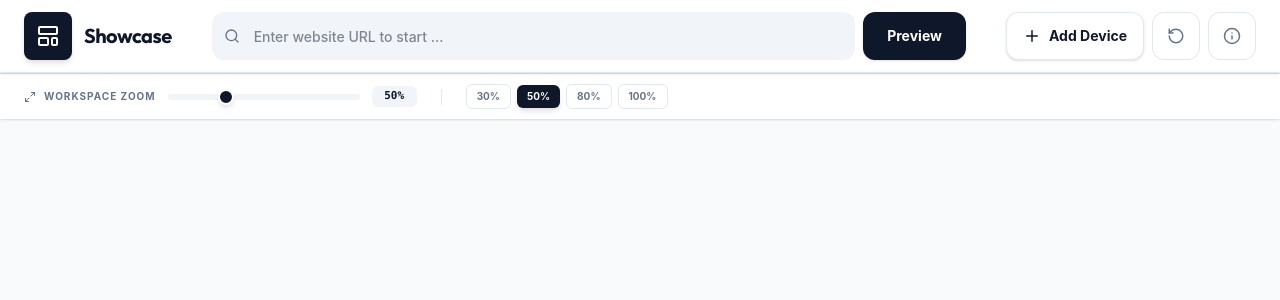
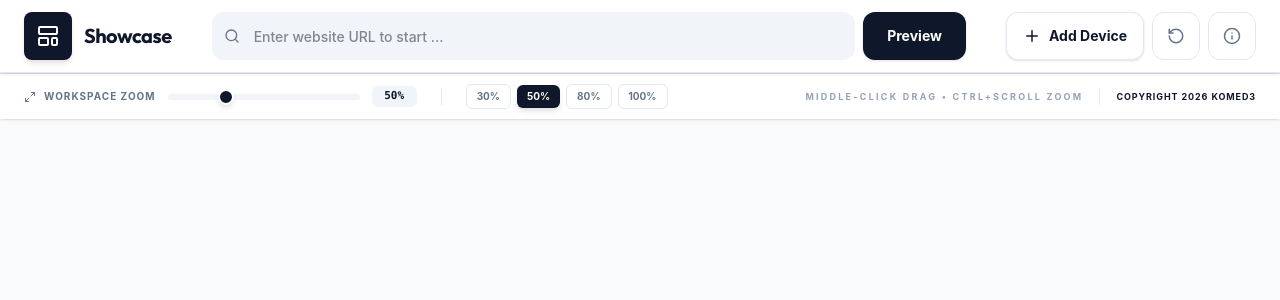
Before and after one commit to komed3/showcase, a React (Vite) app: page / in a window 1280 px wide. Shown: the top 300 px of the page. Built offline with nearby package versions, Linux system fonts and the light colour scheme; a web font is replaced by a local one.

Commit message:
add footer credits

```diff
--- a/src/components/Footer.tsx
+++ b/src/components/Footer.tsx
@@ -34,5 +34,15 @@ export const Footer = ( { zoom, setZoom }: FooterProps ) => {
                 >{ val * 100 }%</button> ) ) }
             </div>
         </div>
+
+        <div className="flex items-center gap-4">
+            <div className="text-[9px] font-bold text-brand-400 uppercase tracking-[0.25em]">
+                Middle-Click Drag • Ctrl+Scroll Zoom
+            </div>
+            <div className="h-4 w-px bg-brand-200" />
+            <div className="text-[9px] font-bold text-brand-900 uppercase tracking-[0.1em]">
+                Copyright 2026 komed3
+            </div>
+        </div>
     </footer> );
 };
```
